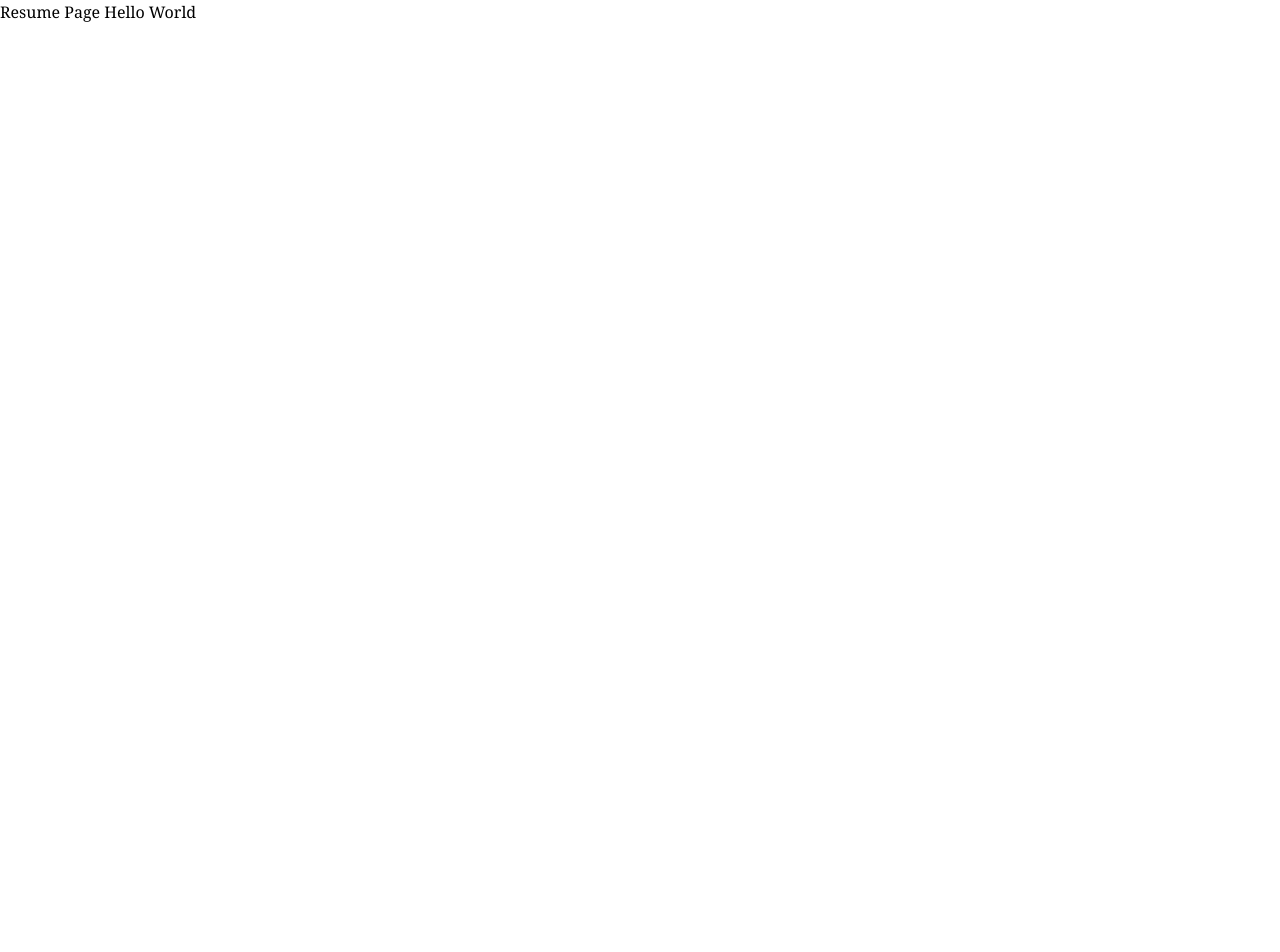
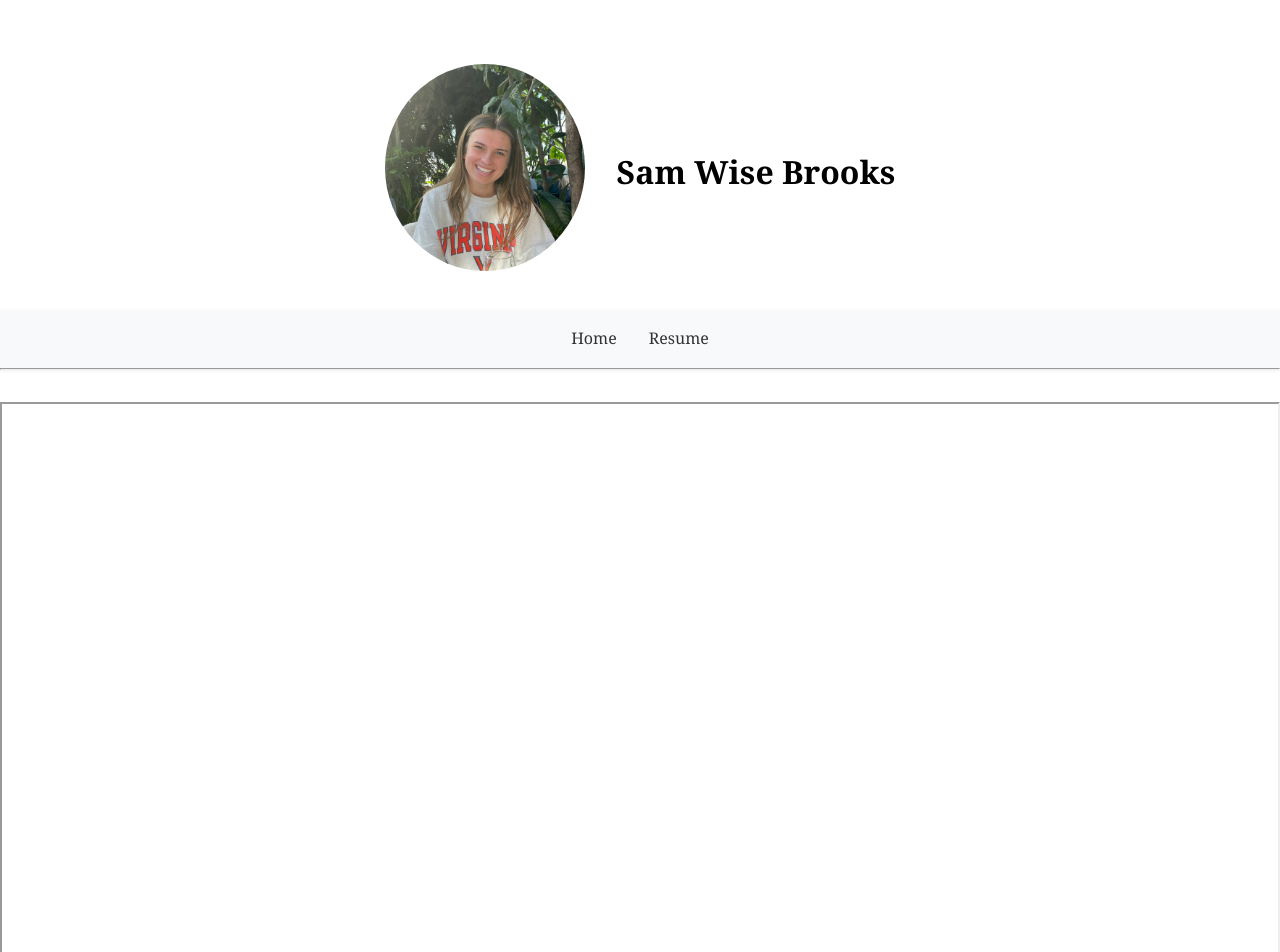
Before and after one commit to samwise3/SamWiseDev, a React (Vite) app: page /resume in a window 1280 px wide. Shown: the top 952 px of the page. Before the commit the page ends 800 px from the top, so only its background shows below. Built offline with nearby package versions, Linux system fonts and the light colour scheme.

Commit message:
refactored header

```diff
--- /dev/null
+++ b/src/components/ui/Header.jsx
@@ -0,0 +1,23 @@
+import '../../styles/styles.css';
+
+function Header() {
+
+
+    return (
+        <>
+        <div className="profile-container">
+          <div className="profile-info">
+            <img
+              id="profile"
+              src="/images/profile.jpg"
+              alt="Profile Picture"
+            />
+          </div>
+          <div className="profile-info">
+            <h1>Sam Wise Brooks</h1>
+          </div>
+        </div>
+        </>
+    )
+}
+export default Header;
--- a/src/components/ui/Navigation.jsx
+++ b/src/components/ui/Navigation.jsx
@@ -6,9 +6,9 @@ function Navigation() {
     <nav className="navbar">
       <ul>
         <li><Link to="/">Home</Link></li>
-        <li><Link to="/about">About Me</Link></li>
+        {/*<li><Link to="/about">About Me</Link></li>*/}
         <li><Link to="/resume">Resume</Link></li>
-        <li><Link to="/articles">Articles</Link></li>
+        {/*<li><Link to="/articles">Articles</Link></li>*/}
       </ul>
     </nav>
   );
--- a/src/pages/Home.jsx
+++ b/src/pages/Home.jsx
@@ -1,23 +1,13 @@
 import Navigation from '../components/ui/Navigation';
 import Footer from '../components/ui/Footer';
+import Header from '../components/ui/Header';
 import '../styles/styles.css';
 
 function Home() {
   return (
     <div className="home-container">
       <header>
-        <div className="profile-container">
-          <div className="profile-info">
-            <img
-              id="profile"
-              src="/images/profile.jpg"
-              alt="Profile Picture"
-            />
-          </div>
-          <div className="profile-info">
-            <h1>Sam Wise Brooks</h1>
-          </div>
-        </div>
+        <Header />
         <Navigation />
       </header>
 
--- a/src/pages/Resume.jsx
+++ b/src/pages/Resume.jsx
@@ -1,13 +1,28 @@
 import { useState, Document, pdfjs } from 'react';
-
+import Navigation from '../components/ui/Navigation';
+import Footer from '../components/ui/Footer';
+import Header from '../components/ui/Header';
+import '../styles/styles.css';
 
 function Resume() {
 
-
   return (
     <div>
-      <p>Resume Page Hello World</p>
-
+       <header>
+        <Header/>
+        <Navigation />
+        <hr />
+      </header>
+      <iframe
+        src="src/assets/Resume.pdf"
+        width="100%"
+        height="600px"
+        type="application/pdf">
+        <p>Your browser doesn't support PDFs.
+          <a href="src/assets/Resume.pdf">Download the PDF</a>
+        </p>
+      </iframe>
+      <Footer />
     </div>
   );
 }
```
Also changed, not shown: src/assets/Resume.html (deleted, +0 -29 lines), 1 other file (tests, documents, lock files or other folders).
